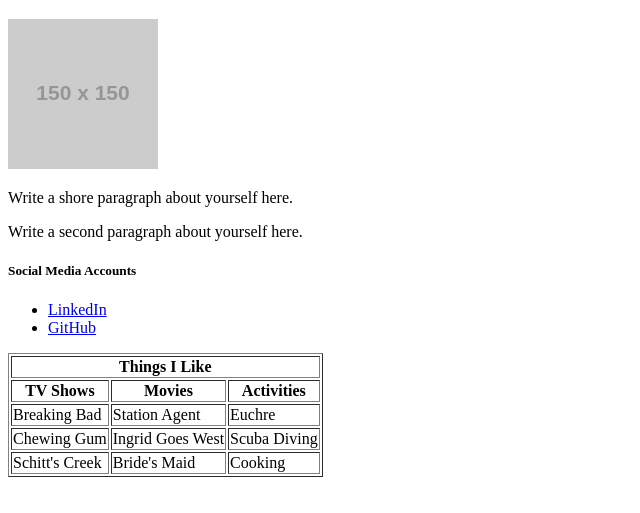
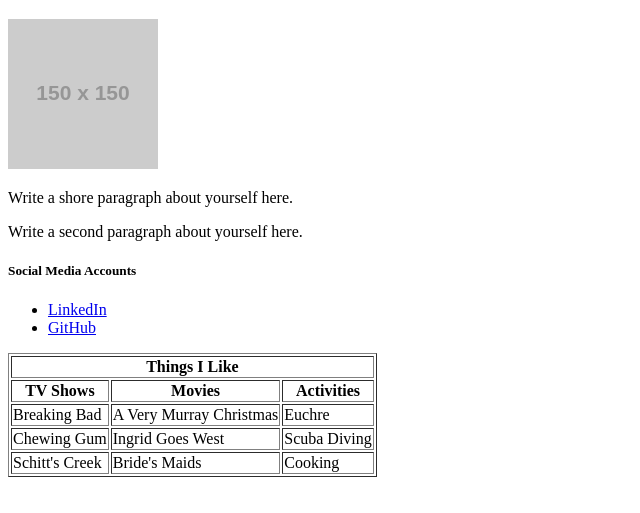
Before and after one commit to HilaryKoerner/HilaryKoerner.github.io, a plain HTML site: page index.html in a window 1280 px wide. Shown: the part 79-592 px from the top of the page, without its empty margins (0-640 px from the left). Drawn offline with Linux system fonts and the light colour scheme; placeholder pictures from the web are drawn by us.

Commit message:
edited text

```diff
--- a/index.html
+++ b/index.html
@@ -31,7 +31,7 @@
       </tr>
       <tr>
         <td>Breaking Bad</td>
-        <td>Station Agent</td>
+        <td>A Very Murray Christmas</td>
         <td>Euchre</td>
       </tr>
       <tr>
@@ -41,7 +41,7 @@
       </tr>
       <tr>
         <td>Schitt's Creek</td>
-        <td>Bride's Maid</td>
+        <td>Bride's Maids</td>
         <td>Cooking</td>
       </tr>
   </table>
```
